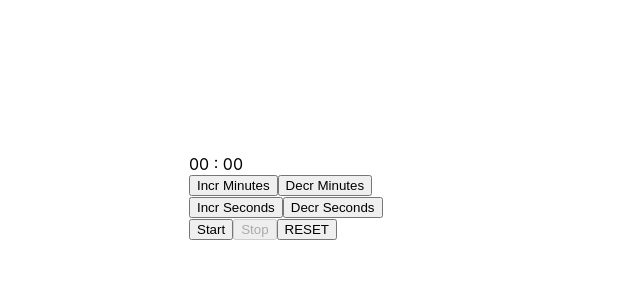
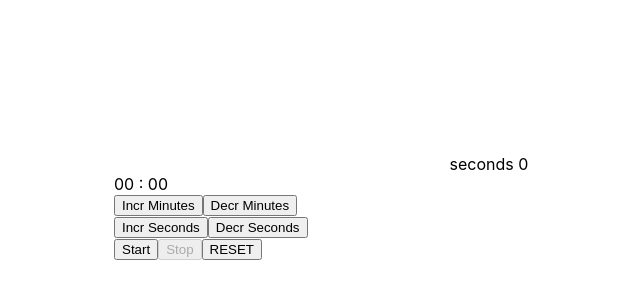
Before and after one commit to SergiiOz/react-timer, a React (Create React App) app: page / in a window 1280 px wide. Shown: the top 300 px of the page, without its empty margins (301-941 px from the left). Built offline with nearby package versions, Linux system fonts and the light colour scheme.

Commit message:
added ChartRadial2, with get access to the circle through useRef

```diff
--- /dev/null
+++ b/src/components/ChartRadial2.js
@@ -0,0 +1,31 @@
+import React, { useEffect, useRef } from 'react';
+import * as d3 from 'd3';
+
+const ChartRadial2 = ({
+  className = 'circleTwo',
+  fillColor = 'red',
+  sizeCircle = 100,
+}) => {
+  const circleRef = useRef();
+
+  useEffect(() => {
+    const circleD3 = d3.select(circleRef.current);
+    circleD3
+      .attr('r', sizeCircle)
+      .style('fill', fillColor)
+      .attr('stroke', 'yellow')
+      .attr('cx', 70)
+      .attr('cy', 70);
+  }, [sizeCircle, fillColor]);
+
+  return (
+    <div>
+      <svg style={{ height: '150px', width: '150px' }}>
+        <circle ref={circleRef} className={className}></circle>
+      </svg>
+      <div style={{ textAlign: 'center' }}>seconds {sizeCircle}</div>
+    </div>
+  );
+};
+
+export default ChartRadial2;
--- a/src/components/Timer.js
+++ b/src/components/Timer.js
@@ -10,6 +10,7 @@ import {
   isRunningOff,
 } from '../actions/actionCreators';
 import ChartRadial from './ChartRadial';
+import ChartRadial2 from './ChartRadial2';
 
 const Timer = (props) => {
   //set function setInterval
@@ -69,6 +70,8 @@ const Timer = (props) => {
           className="seconds"
           fillColor="green"
         />
+
+        <ChartRadial2 sizeCircle={getSeconds} />
       </div>
       <div>
         {/* display time */}
```
